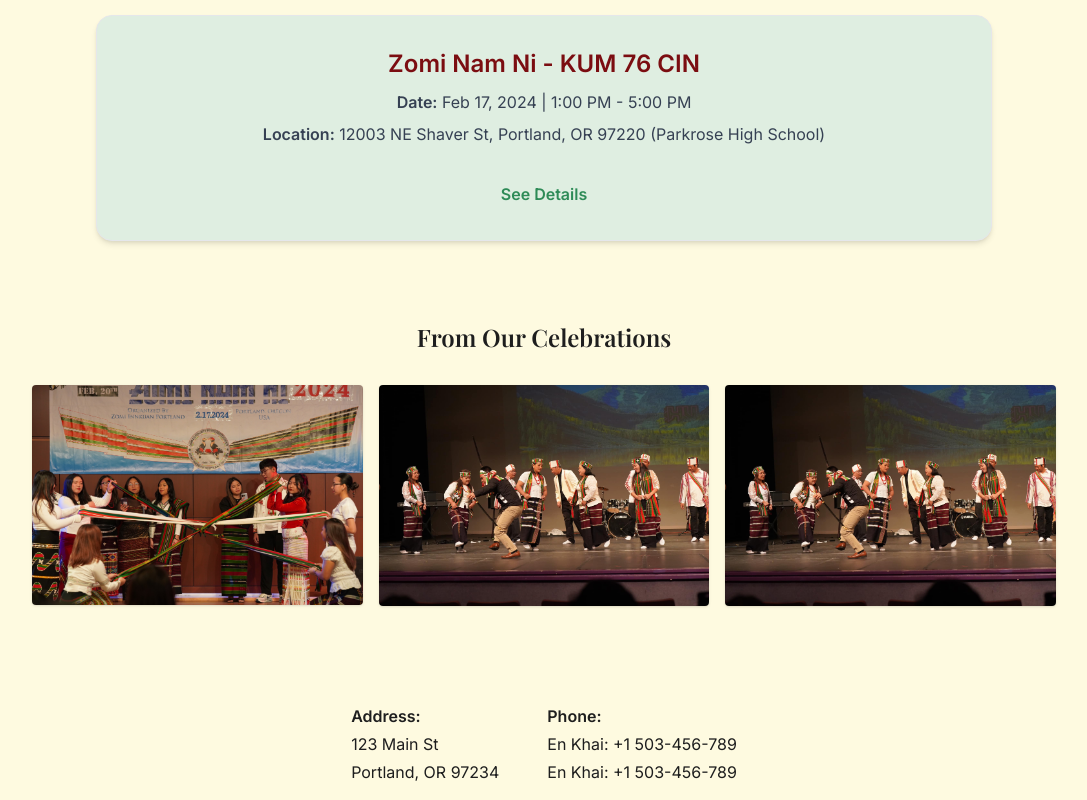
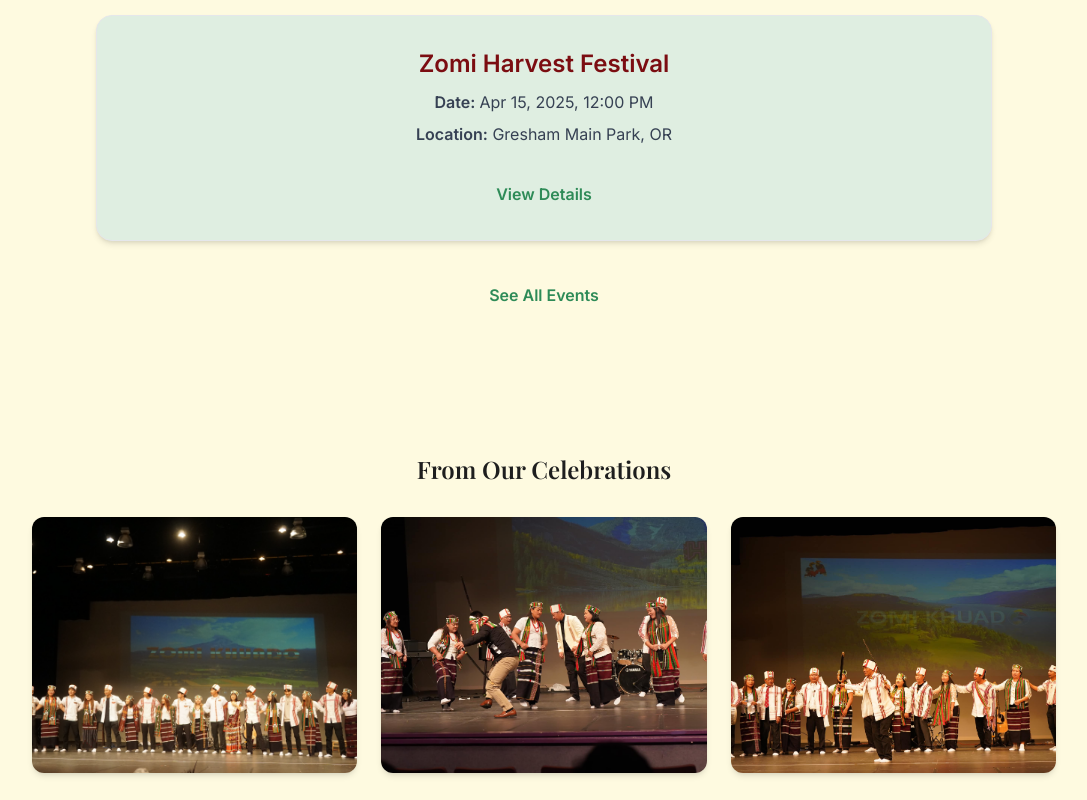
Before and after one commit to dvan2/zipo-site, a Next.js app: page / in a window 1280 px wide. Shown: the part 1020-1820 px from the top of the page, without its empty margins (96-1183 px from the left). Built offline with nearby package versions, Linux system fonts and the light colour scheme.

Commit message:
added events page

```diff
--- /dev/null
+++ b/app/events/page.tsx
@@ -0,0 +1,90 @@
+import { events } from '@/data/events';
+import PageHeader from '@/components/PageHeader';
+import Wrapper from '@/components/Wrapper';
+
+export default function EventsPage() {
+  const now = new Date();
+
+  const upcomingEvents = events.filter((event) => new Date(event.date) > now);
+  const pastEvents = events.filter((event) => new Date(event.date) <= now);
+
+  return (
+    <Wrapper>
+      <PageHeader title='All Events' />
+
+      {/* Upcoming Events */}
+      <section className='mb-16'>
+        <h2 className='text-2xl font-bold text-zomi-green-less mb-8 text-center'>
+          Upcoming Events
+        </h2>
+        {upcomingEvents.length > 0 ? (
+          <div className='grid gap-8'>
+            {upcomingEvents.map((event, index) => (
+              <EventCard key={index} {...event} />
+            ))}
+          </div>
+        ) : (
+          <p className='text-center text-gray-500'>No upcoming events.</p>
+        )}
+      </section>
+
+      {/* Past Events */}
+      <section>
+        <h2 className='text-2xl font-bold text-zomi-red mb-8 text-center'>
+          Past Events
+        </h2>
+        {pastEvents.length > 0 ? (
+          <div className='grid gap-8'>
+            {pastEvents.map((event, index) => (
+              <EventCard key={index} {...event} />
+            ))}
+          </div>
+        ) : (
+          <p className='text-center text-gray-500'>No past events yet.</p>
+        )}
+      </section>
+    </Wrapper>
+  );
+}
+
+/* 👇 helper components inside same file */
+function EventCard({
+  title,
+  date,
+  location,
+  link,
+}: {
+  title: string;
+  date: string;
+  location: string;
+  link: string;
+}) {
+  return (
+    <div className='bg-[#dfeee1] border border-gray-200 rounded-2xl shadow-md p-8 text-center'>
+      <h4 className='text-2xl font-semibold text-zomi-red mb-2'>{title}</h4>
+      <p className='text-gray-700 mb-1'>
+        <strong>Date:</strong> {formatDate(date)}
+      </p>
+      <p className='text-gray-700 mb-4'>
+        <strong>Location:</strong> {location}
+      </p>
+      <a
+        href={link}
+        className='inline-block mt-4 text-zomi-green font-semibold hover:underline'
+      >
+        View Details
+      </a>
+    </div>
+  );
+}
+
+function formatDate(dateStr: string) {
+  const options: Intl.DateTimeFormatOptions = {
+    month: 'short',
+    day: 'numeric',
+    year: 'numeric',
+    hour: 'numeric',
+    minute: 'numeric',
+  };
+  return new Date(dateStr).toLocaleDateString(undefined, options);
+}
--- a/app/page.tsx
+++ b/app/page.tsx
@@ -2,8 +2,20 @@
 import { CalendarX2 } from 'lucide-react';
 import { Parallax } from 'react-scroll-parallax';
 import { events } from '@/data/events';
+import { isFuture } from 'date-fns'; // We can use tiny library, or JS Date
+import Link from 'next/link';
 
 export default function Home() {
+  const upcomingEvents = events.filter(
+    (event) => new Date(event.date) > new Date()
+  );
+
+  const galleryImages = [
+    { src: '/images/youth_khuado.jpg', alt: 'Zomi event 1' },
+    { src: '/images/khuado_lam.jpg', alt: 'Zomi event 2' },
+    { src: '/images/zomi_khuado_papi.jpg', alt: 'Zomi event 3' },
+  ];
+
   return (
     <div className='bg-background text-foreground font-sans'>
       <section
@@ -38,12 +50,12 @@ export default function Home() {
       <section id='events' className='bg-[#fefae0] py-20 px-6'>
         <div className='max-w-4xl mx-auto text-center'>
           <h3 className='text-3xl font-bold text-gray-900 font-heading mb-10'>
-            Upcoming Events
+            Upcoming Event
           </h3>
 
-          {events.length > 0 ? (
+          {upcomingEvents.length > 0 ? (
             <div className='grid gap-8'>
-              {events.map((event, index) => (
+              {upcomingEvents.slice(0, 2).map((event, index) => (
                 <div
                   key={index}
                   className='bg-[#dfeee1] border border-gray-200 rounded-2xl shadow-md p-8 text-center'
@@ -51,27 +63,25 @@ export default function Home() {
                   <h4 className='text-2xl font-semibold text-zomi-red mb-2'>
                     {event.title}
                   </h4>
-
                   <p className='text-gray-700 mb-1'>
-                    <strong>Date:</strong> {event.date}
+                    <strong>Date: </strong>
+                    {formatDate(event.date)}
                   </p>
-
                   <p className='text-gray-700 mb-4'>
                     <strong>Location:</strong> {event.location}
                   </p>
-
                   <a
                     href={event.link}
                     className='inline-block mt-4 text-zomi-green font-semibold hover:underline'
                   >
-                    See Details
+                    View Details
                   </a>
                 </div>
               ))}
             </div>
           ) : (
             <div className='bg-[#dfeee1] border border-gray-200 rounded-2xl shadow-md p-8 text-center flex flex-col items-center'>
-              <CalendarX2 className='w-16 h-16 text-zomi-red mb-4 float-up-fade' />
+              <CalendarX2 className='w-16 h-16 text-zomi-red mb-4' />
               <h4 className='text-2xl font-semibold text-zomi-red mb-2'>
                 No events scheduled at the moment.
               </h4>
@@ -88,32 +98,46 @@ export default function Home() {
               </p>
             </div>
           )}
+
+          <Link
+            href='/events'
+            className='inline-block mt-10 text-zomi-green font-semibold hover:underline'
+          >
+            See All Events
+          </Link>
         </div>
       </section>
 
       {/* Gallery section */}
-      <section id='gallery' className='bg-py-16 px-6 mb-16'>
+      <section id='gallery' className='bg-[#fefae0] py-16 px-6 mb-16'>
         <h3 className='text-2xl font-heading font-semibold text-center mb-8'>
           From Our Celebrations
         </h3>
-        <div className='grid grid-cols-1 sm:grid-cols-2 md:grid-cols-3 gap-4 max-w-5xl mx-auto'>
-          <img
-            src='/images/group_star.jpg'
-            alt='Zomi event 1'
-            className='rounded shadow'
-          />
-          <img
-            src='/images/khuado_lam.jpg'
-            alt='Zomi event 2'
-            className='rounded shadow'
-          />
-          <img
-            src='/images/khuado_lam.jpg'
-            alt='Zomi event 3'
-            className='rounded shadow'
-          />
+
+        <div className='grid grid-cols-1 sm:grid-cols-2 md:grid-cols-3 gap-6 max-w-5xl mx-auto'>
+          {galleryImages.map((image, index) => (
+            <img
+              key={index}
+              src={image.src}
+              alt={image.alt}
+              className='w-full h-64 object-cover rounded-xl shadow-md transform transition-all duration-300 ease-in-out hover:scale-105 hover:shadow-lg'
+            />
+          ))}
         </div>
       </section>
     </div>
   );
 }
+
+function formatDate(dateStr: string) {
+  const options: Intl.DateTimeFormatOptions = {
+    month: 'short',
+    day: 'numeric',
+    year: 'numeric',
+    hour: 'numeric',
+    minute: 'numeric',
+    hour12: true,
+  };
+
+  return new Date(dateStr).toLocaleDateString('en-US', options);
+}
--- a/components/Navbar.tsx
+++ b/components/Navbar.tsx
@@ -10,6 +10,7 @@ const navItems = [
   { label: 'Home', href: '/' },
   { label: 'About Us', href: '/about' },
   { label: 'Leadership', href: '/leadership' },
+  { label: 'Events', href: '/events' },
   { label: 'Activities', href: '/activities' },
 ];
 
--- a/data/events.ts
+++ b/data/events.ts
@@ -2,7 +2,7 @@
 
 export interface Event {
   title: string;
-  date: string;
+  date: string; // ISO format better
   location: string;
   link: string;
 }
@@ -10,9 +10,14 @@ export interface Event {
 export const events: Event[] = [
   {
     title: 'Zomi Nam Ni - KUM 76 CIN',
-    date: 'Feb 17, 2024 | 1:00 PM - 5:00 PM',
+    date: '2024-05-17T13:00:00', // Feb 17, 2024 at 1 PM
     location: '12003 NE Shaver St, Portland, OR 97220 (Parkrose High School)',
-    link: '#', // You can update this if you have a Facebook or flyer link
+    link: '#',
   },
-  // You can add more events like this easily later!
+  {
+    title: 'Zomi Harvest Festival',
+    date: '2025-04-15T12:00:00', // Oct 15, 2023 (past event)
+    location: 'Gresham Main Park, OR',
+    link: '#',
+  },
 ];
--- a/package.json
+++ b/package.json
@@ -14,6 +14,7 @@
     "@fortawesome/free-regular-svg-icons": "^6.7.2",
     "@fortawesome/free-solid-svg-icons": "^6.7.2",
     "@fortawesome/react-fontawesome": "^0.2.2",
+    "date-fns": "^4.1.0",
     "lucide-react": "^0.487.0",
     "next": "15.2.5",
     "react": "^19.0.0",
```
Also changed, not shown: 1 other file (tests, documents, lock files or other folders).
